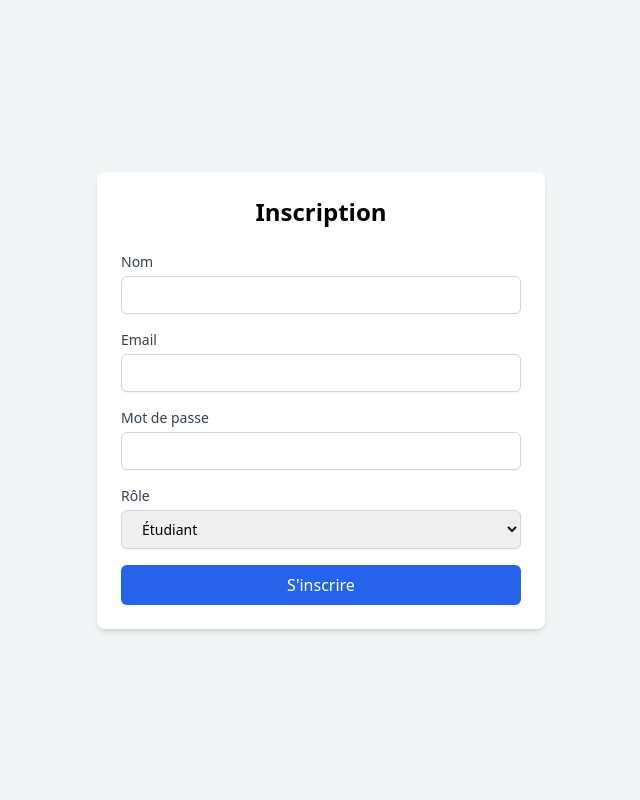
After one commit to dounia-elg/Youdemy, a PHP site: page /Authentification/signup.php in a window 1280 px wide. The commit adds this page. Shown: the whole page, without its empty margins (319-959 px from the left). Run offline with PHP 8.4, Linux system fonts and the light colour scheme; some libraries are stand-ins or nearby versions.

Commit message:
creer les formules pour l'inscription et connexion

```diff
--- /dev/null
+++ b/Authentification/signup.php
@@ -0,0 +1,43 @@
+<!DOCTYPE html>
+<html lang="fr">
+<head>
+    <meta charset="UTF-8">
+    <meta name="viewport" content="width=device-width, initial-scale=1.0">
+    <title>Inscription</title>
+    <script src="https://cdn.tailwindcss.com"></script>
+</head>
+<body class="bg-gray-100 flex items-center justify-center min-h-screen">
+    <div class="w-full max-w-md bg-white p-6 rounded-lg shadow-md">
+        <h2 class="text-2xl font-bold text-center mb-6">Inscription</h2>
+        <form action="signup.php" method="POST" class="space-y-4">
+            <div>
+                <label for="nom" class="block text-sm font-medium text-gray-700">Nom</label>
+                <input type="text" id="nom" name="nom" required
+                    class="mt-1 block w-full px-4 py-2 border border-gray-300 rounded-md shadow-sm focus:ring-blue-500 focus:border-blue-500 sm:text-sm">
+            </div>
+            <div>
+                <label for="email" class="block text-sm font-medium text-gray-700">Email</label>
+                <input type="email" id="email" name="email" required
+                    class="mt-1 block w-full px-4 py-2 border border-gray-300 rounded-md shadow-sm focus:ring-blue-500 focus:border-blue-500 sm:text-sm">
+            </div>
+            <div>
+                <label for="password" class="block text-sm font-medium text-gray-700">Mot de passe</label>
+                <input type="password" id="password" name="password" required
+                    class="mt-1 block w-full px-4 py-2 border border-gray-300 rounded-md shadow-sm focus:ring-blue-500 focus:border-blue-500 sm:text-sm">
+            </div>
+            <div>
+                <label for="role" class="block text-sm font-medium text-gray-700">Rôle</label>
+                <select id="role" name="role" required
+                    class="mt-1 block w-full px-4 py-2 border border-gray-300 rounded-md shadow-sm focus:ring-blue-500 focus:border-blue-500 sm:text-sm">
+                    <option value="etudiant">Étudiant</option>
+                    <option value="enseignant">Enseignant</option>
+                </select>
+            </div>
+            <button type="submit"
+                class="w-full py-2 px-4 bg-blue-600 text-white rounded-md shadow-sm hover:bg-blue-700 focus:outline-none focus:ring-2 focus:ring-blue-500 focus:ring-offset-2">
+                S'inscrire
+            </button>
+        </form>
+    </div>
+</body>
+</html>
```
Also changed, not shown: Authentification/login.php (added, +30 -0 lines), Espace_Enseignant.php (+1 -33 lines), index.php (+4 -6 lines), Authentification/logout.php (added), detailCours.php (added).
